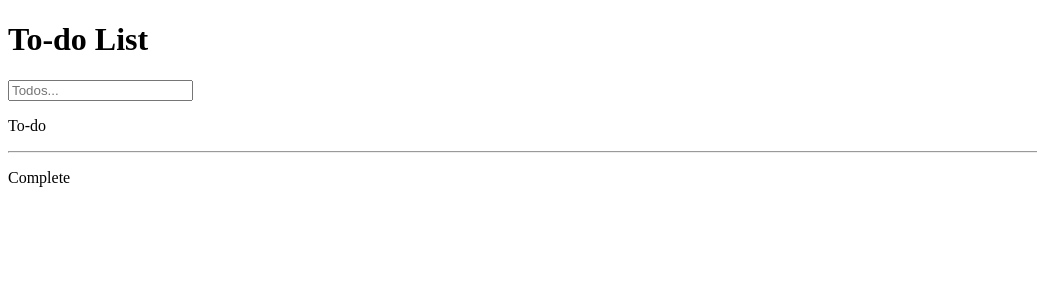
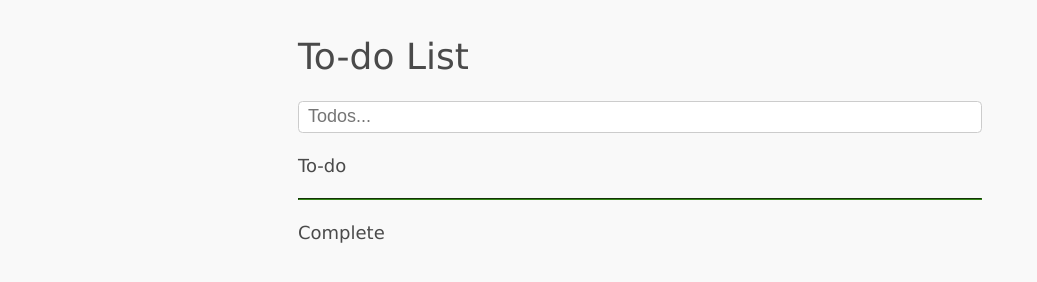
Before and after one commit to jgranny/nodeTodo, a website: page client/index.html in a window 1280 px wide. Shown: the whole page, without its empty margins (0-1037 px from the left). Drawn offline with Linux system fonts and the light colour scheme.

Commit message:
Create stylesheet

```diff
--- a/client/index.html
+++ b/client/index.html
@@ -4,6 +4,8 @@
   <head>
     <meta charset="UTF-8">
     <title>to-do app</title>
+
+    <link rel="stylesheet" type="text/css" href="stylesheet.css">
   </head>
 
     <body>
--- a/client/stylesheet.css
+++ b/client/stylesheet.css
@@ -0,0 +1,72 @@
+html {
+  font-size: 62.5%;
+  font-family: serif;
+}
+
+body {
+  font-size: 1.8rem;
+  font-family: Verdana, Geneva, sans-serif;
+  line-height: 1.618;
+  max-width: 38em;
+  margin: auto;
+  color: #4a4a4a;
+  background-color: #f9f9f9;
+  padding: 13px;
+}
+
+h1 {
+  line-height: 1.1;
+  font-family: Verdana, Geneva, sans-serif;
+  font-weight: 400;
+  font-size: 2em;
+  overflow-wrap: break-word;
+  word-wrap: break-word;
+  -ms-word-break: break-all;
+  word-break: break-word;
+  -ms-hyphens: auto;
+  -moz-hyphens: auto;
+  -webkit-hyphens: auto;
+  hyphens: auto;
+}
+
+hr {
+  border-color: #338618;
+}
+
+ul {
+  padding-left: 1.4em;
+}
+
+li {
+  margin-bottom: 0.4em;
+  list-style-type: none;
+}
+
+input {
+  width: 100%;
+  font-size: 1em;
+  font-weight: 200;
+  padding: .25em .5em;
+  display: inline-block;
+  border: 1px solid #ccc;
+  border-radius: .25em;
+  box-sizing: border-box;
+}
+
+.toggle-item {
+  background: url("http://www.clipartbest.com/cliparts/eTM/ybA/eTMybALqc.png");
+  margin-left: 1em;
+}
+
+.delete-item {
+  background: url("https://tse2.mm.bing.net/th?id=OIP.AJYQyhcT7aCNufhhzvX0cwCACA");
+}
+
+.toggle-item,
+.delete-item {
+  background-size: 2.5em;
+  height: 2.5em;
+  width: 2.5em;
+  border: none;
+  float: right;
+}
```
